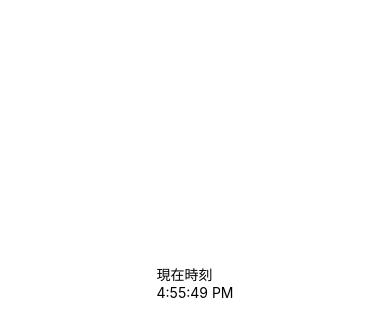
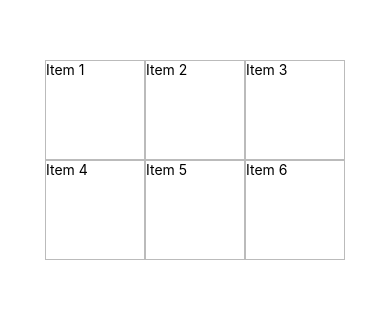
Before and after one commit to jimachi/my-first-react-native-app, a React Native app: screen / in a window 390 px wide. Shown: the part 140-476 px from the top of the page. Built offline with nearby package versions, Linux system fonts and the light colour scheme.

Commit message:
feat: flexboxのテスト

```diff
--- a/App.js
+++ b/App.js
@@ -1,25 +1,26 @@
 import { StatusBar } from 'expo-status-bar';
-import { StyleSheet, View } from 'react-native';
+import { StyleSheet, View, Text } from 'react-native';
 
 // import { Welcome } from './components/Welcome';
 // import { Counter } from './components/Counter';
 // import { Alert } from './components/Alert';
-import { Clock } from './components/Clock';
+// import { Clock } from './components/Clock';
+import { Flexbox } from './components/WidthHeight';
 
 export default function App() {
   return (
-    <View style={styles.container}>
+    <View>
       <StatusBar style="auto" />
-      <Clock />
+      <Flexbox />
     </View>
   );
 }
 
-const styles = StyleSheet.create({
-  container: {
-    flex: 1,
-    backgroundColor: '#fff',
-    alignItems: 'center',
-    justifyContent: 'center',
-  },
-});
+// const styles = StyleSheet.create({
+//   container: {
+//     flex: 1,
+//     backgroundColor: '#fff',
+//     alignItems: 'center',
+//     justifyContent: 'center',
+//   },
+// });
--- /dev/null
+++ b/components/WidthHeight.jsx
@@ -0,0 +1,31 @@
+import { View, Text, StyleSheet } from 'react-native';
+
+export const Flexbox = () => {
+  return (
+    <View style={styles.container}>
+      <Text style={styles.item}>Item 1</Text>
+      <Text style={styles.item}>Item 2</Text>
+      <Text style={styles.item}>Item 3</Text>
+      <Text style={styles.item}>Item 4</Text>
+      <Text style={styles.item}>Item 5</Text>
+      <Text style={styles.item}>Item 6</Text>
+    </View>
+  );
+};
+
+
+const styles = StyleSheet.create({
+  container: {
+    alignItems: 'center',
+    flexDirection: 'row',
+    flexWrap: 'wrap',
+    justifyContent: 'center',
+    marginTop: 200,
+  },
+  item: {
+    width: 100,
+    height: 100,
+    borderWidth: StyleSheet.hairlineWidth,
+    borderColor: '#bbb',
+  }
+});
```
